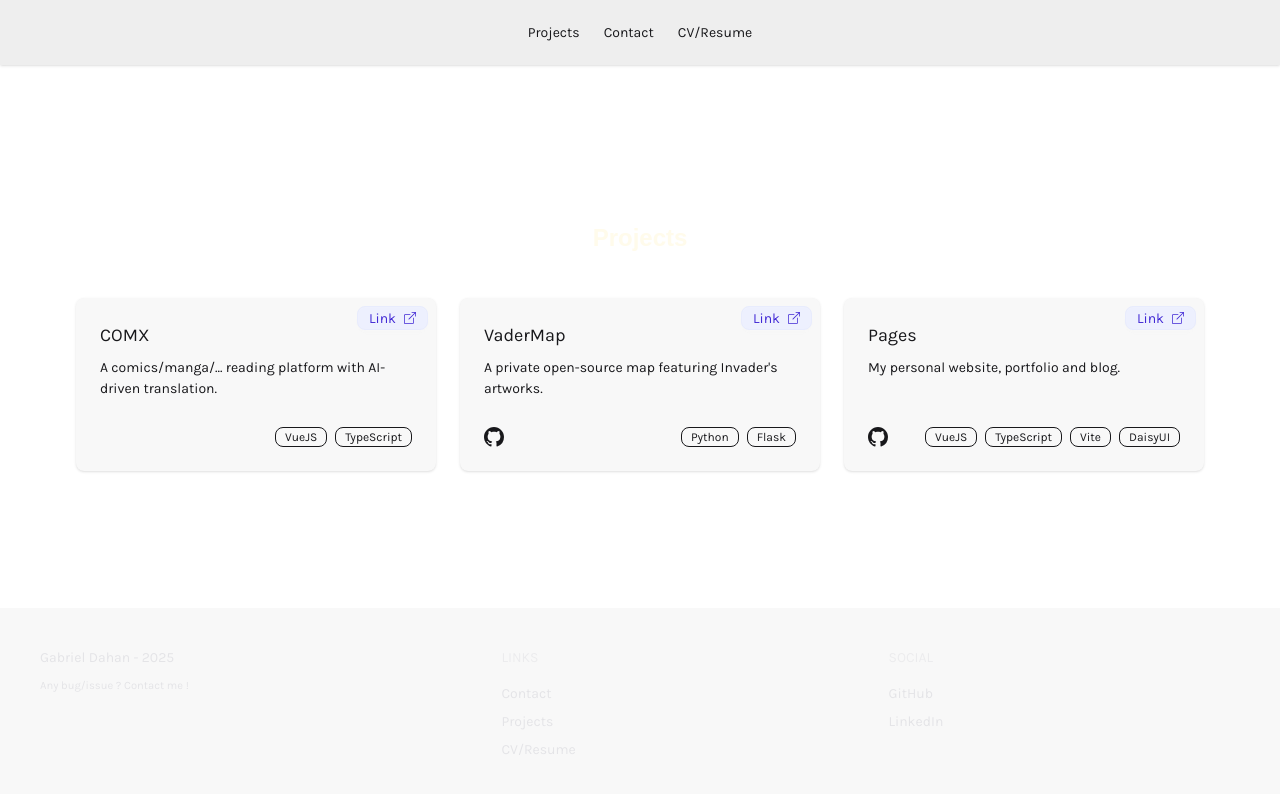
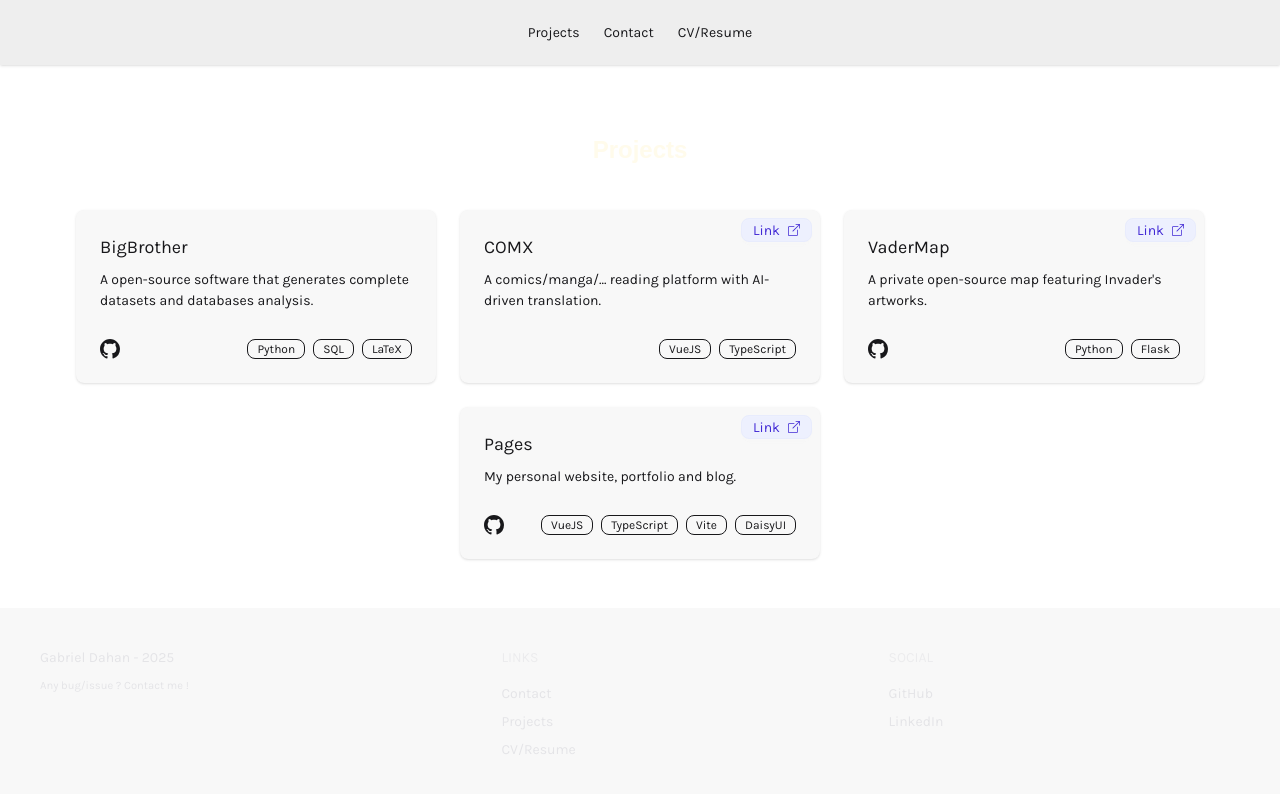
Before and after one commit to gabriel-dahan/pages.gabrieldahan.me, a Vue app: page /projects in a window 1280 px wide. Shown: the top 794 px of the page. Built offline with nearby package versions, Linux system fonts and the light colour scheme; a web font is replaced by a local one.

Commit message:
New project : BigBrother

```diff
--- a/src/views/Projects.vue
+++ b/src/views/Projects.vue
@@ -11,6 +11,14 @@ interface Project {
 }
 
 const projects: Project[] = [
+    {
+        title: "BigBrother",
+        banner: "",
+        description: "A open-source software that generates complete datasets and databases analysis.",
+        themes: ["Python", "SQL", "LaTeX"],
+        link: "",
+        githubLink: "https://github.com/kevinbrgl/bigbrother.git"
+    },
     {
         title: "COMX",
         banner: "",
@@ -34,7 +42,7 @@ const projects: Project[] = [
         themes: ["VueJS", "TypeScript", "Vite", "DaisyUI"],
         link: 'https://gabrieldahan.me/',
         githubLink: 'https://github.com/gabriel-dahan/pages.gabrieldahan.me.git'
-    }
+    },
 ]
 </script>
 
```
